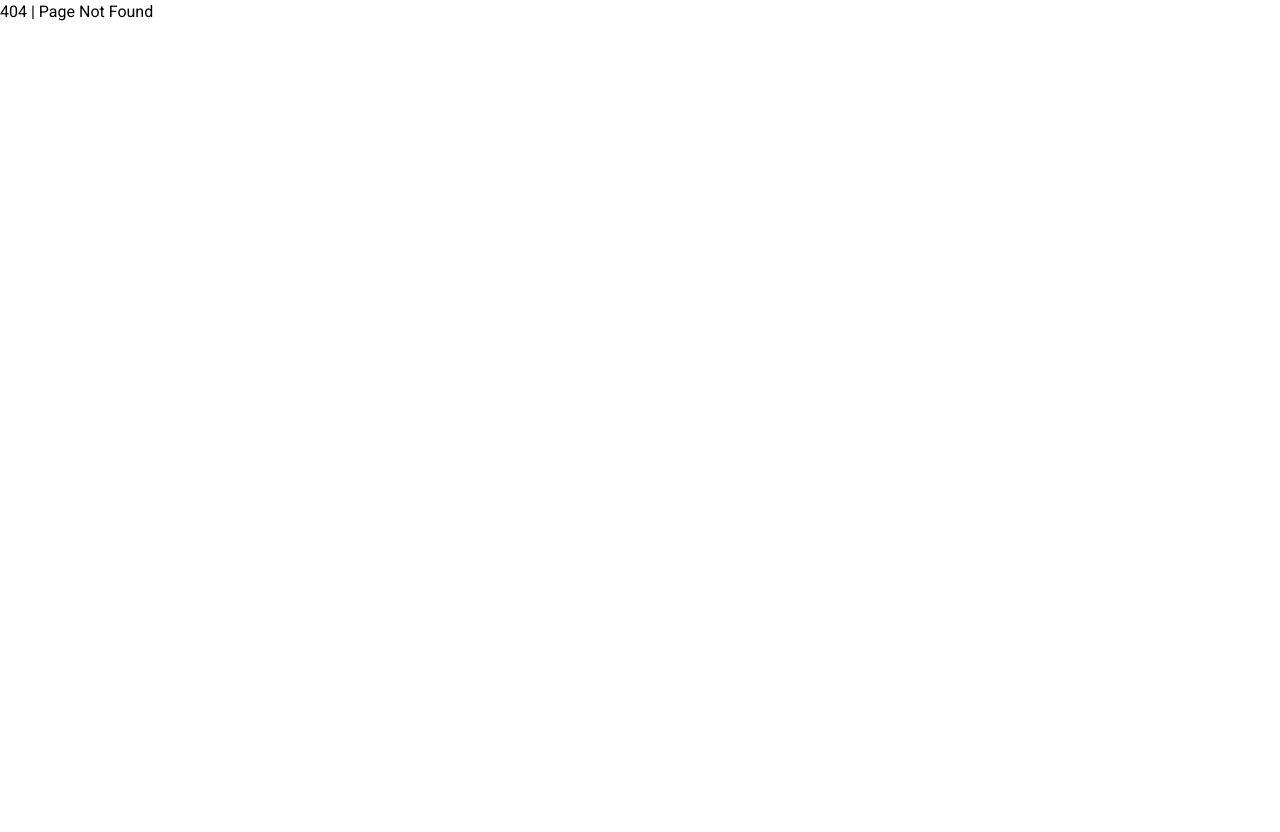
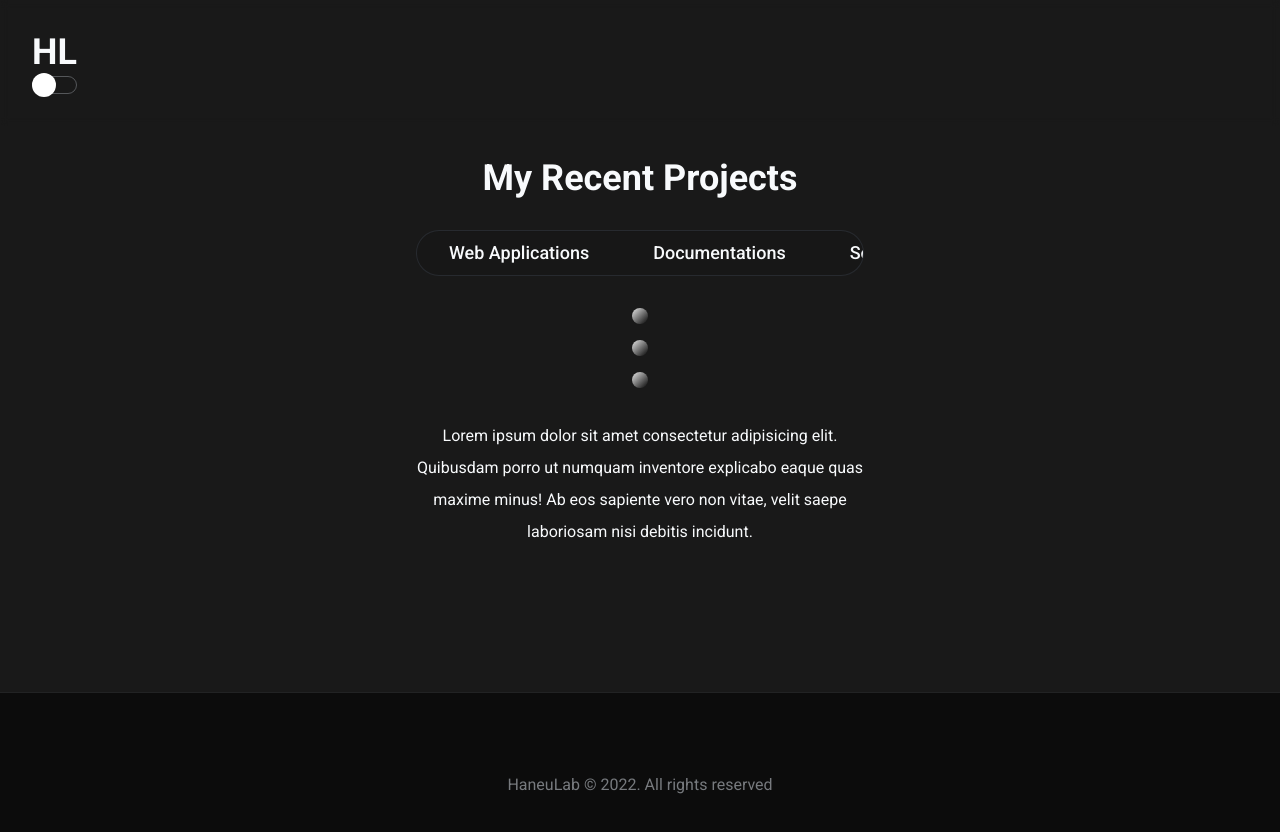
Before and after one commit to haneulab/haneulab.github.io, a Next.js app: page /projects in a window 1280 px wide. Before the commit this address had no page. Shown: the top 832 px of the page. Before the commit the page ends 800 px from the top, so only its background shows below. Built offline with nearby package versions, Linux system fonts and the light colour scheme.

Commit message:
added projects route

```diff
--- a/pages/about.tsx
+++ b/pages/about.tsx
@@ -32,9 +32,9 @@ const Aboutpage: NextPage = () => {
           <Header />
           <div
             data-page="about"
-            className="w-full min-h-screen flex flex-col justify-center"
+            className="w-full flex flex-col justify-center"
           >
-            <section className="w-full max-w-4xl mx-auto h-full px-8 py-36 grid grid-cols-1 lg:grid-cols-3 gap-8">
+            <section className="w-full max-w-4xl mx-auto h-full px-8 pb-36 pt-8 grid grid-cols-1 lg:grid-cols-3 gap-8">
               <div className="lg:col-span-1">
                 <div className="mb-8">
                   <img
@@ -70,8 +70,8 @@ const Aboutpage: NextPage = () => {
                       className={mergeClasses(
                         'w-max animate-pulse font-medium transition-all hover hover:text-blue-400 flex justify-center space-x-2 items-center',
                         theme === 'dark'
-                          ? 'text-slate-200/50 '
-                          : 'text-slate-600/50  ',
+                          ? 'text-blue-400/80 '
+                          : 'text-blue-600/80  ',
                       )}
                     >
                       <span>Load My Projects</span>
--- a/pages/api/hello.ts
+++ /dev/null
@@ -1,13 +0,0 @@
-// Next.js API route support: https://nextjs.org/docs/api-routes/introduction
-import type { NextApiRequest, NextApiResponse } from 'next';
-
-type Data = {
-  name: string;
-};
-
-export default function handler(
-  req: NextApiRequest,
-  res: NextApiResponse<Data>,
-) {
-  res.status(200).json({ name: 'John Doe' });
-}
--- a/pages/index.tsx
+++ b/pages/index.tsx
@@ -29,9 +29,9 @@ const Homepage: NextPage = () => {
           <Header />
           <div
             data-page="index"
-            className="w-full min-h-screen flex flex-col justify-center"
+            className="w-full relative z-10 flex flex-col justify-center"
           >
-            <section className="w-full h-full px-8 py-36 grid grid-cols-1">
+            <section className="w-full h-full px-8 pt-8 pb-36 grid grid-cols-1">
               <div className="w-full h-full flex flex-col justify-center items-center">
                 <h2 className="font-bold text-4xl mb-4 text-center">
                   Hi, My name is Haneul Choi.
--- /dev/null
+++ b/pages/projects/index.tsx
@@ -0,0 +1,69 @@
+import Footer from '@components/Footer';
+import Header from '@components/Header';
+import Layout from '@components/Layout';
+import SEO from '@seo/index';
+import type { NextPage } from 'next';
+import React from 'react';
+const Projectspage: NextPage = () => {
+  return (
+    <React.Fragment>
+      <SEO
+        title="HaneuLab | Home"
+        description="HaneuLab provides web design & engineering services needed to maintain businesses & enterprises."
+        keywords={[
+          'Web Development',
+          'Web Design',
+          'Web Service',
+          'SEO',
+          'Business',
+          'Business Website',
+          'Marketing',
+          'Business Marketing',
+        ]}
+      />
+      <Layout>
+        <React.Fragment>
+          <Header />
+          <div
+            data-page="index"
+            className="w-full relative z-10 flex flex-col justify-center"
+          >
+            <section className="w-full h-full px-8 pt-8 pb-36 grid grid-cols-1 ">
+              <div className="flex flex-col justify-center items-center">
+                <h3 className="font-bold text-2xl lg:text-4xl mb-8">
+                  My Recent Projects
+                </h3>
+                <div className="w-full max-w-md mx-auto rounded-full border border-slate-500/20 bg-black/5 overflow-x-scroll shadow-inner ">
+                  <section className="w-max flex justify-start">
+                    <button className="rounded-full font-light md:font-normal lg:font-medium text-sm md:text-lg px-4 md:px-6 lg:px-8 py-2 w-max h-full transition-all hover hover:bg-slate-100 hover:text-slate-800">
+                      Web Applications
+                    </button>
+                    <button className="rounded-full font-light md:font-normal lg:font-medium text-sm md:text-lg px-4 md:px-6 lg:px-8 py-2 w-max h-full transition-all hover hover:bg-slate-100 hover:text-slate-800">
+                      Documentations
+                    </button>
+                    <button className="rounded-full font-light md:font-normal lg:font-medium text-sm md:text-lg px-4 md:px-6 lg:px-8 py-2 w-max h-full transition-all hover hover:bg-slate-100 hover:text-slate-800">
+                      Software Packages
+                    </button>
+                  </section>
+                </div>
+                <div className="w-full flex flex-col space-y-4 items-center mt-8">
+                  <span className="w-4 h-4 rounded-full bg-gradient-to-br from-white/90 to-black/90" />
+                  <span className="w-4 h-4 rounded-full bg-gradient-to-br from-white/90 to-black/90" />
+                  <span className="w-4 h-4 rounded-full bg-gradient-to-br from-white/90 to-black/90" />
+                </div>
+                <p className="max-w-md mx-auto text-center leading-8 mt-8">
+                  Lorem ipsum dolor sit amet consectetur adipisicing elit.
+                  Quibusdam porro ut numquam inventore explicabo eaque quas
+                  maxime minus! Ab eos sapiente vero non vitae, velit saepe
+                  laboriosam nisi debitis incidunt.
+                </p>
+              </div>
+            </section>
+          </div>
+          <Footer />
+        </React.Fragment>
+      </Layout>
+    </React.Fragment>
+  );
+};
+export default Projectspage;
--- a/src/components/Header.tsx
+++ b/src/components/Header.tsx
@@ -7,7 +7,7 @@ const Header: React.FC = () => {
   return (
     <header
       className={mergeClasses(
-        'fixed top-0 w-full z-50 transition-all transform backdrop-blur-sm',
+        'sticky top-0 w-full z-50 transition-all transform backdrop-blur-sm bg-transparent',
       )}
     >
       <section
```
